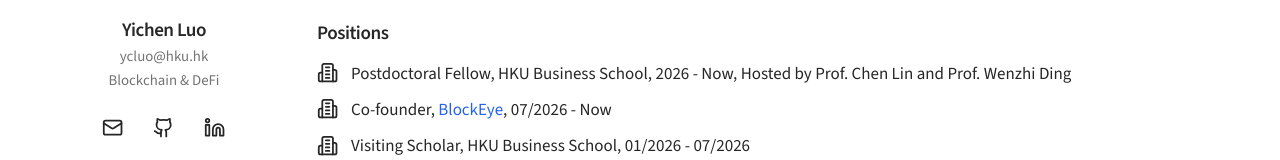
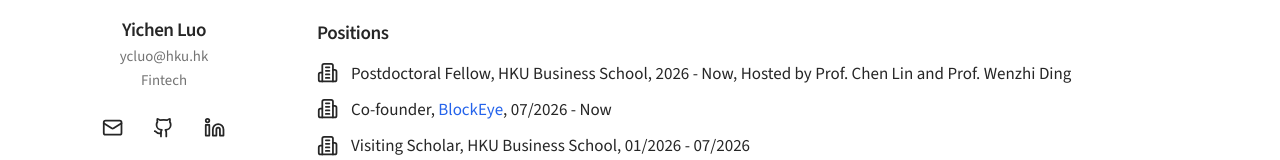
Before and after one commit to lyc0603/lyc0603.github.io, a React (Vite) app: page / in a window 1280 px wide. Shown: the part 250-410 px from the top of the page. Built offline with nearby package versions, Linux system fonts and the light colour scheme; the HTML template or start-up script is replaced by a standard one.

Commit message:
Show Fintech as the research field in the sidebar
Replaces "Blockchain & DeFi"; 金融科技 on the Chinese page.

Co-Authored-By: Claude Opus 5.5 <noreply@anthropic.com>

```diff
--- a/src/i18n/content.ts
+++ b/src/i18n/content.ts
@@ -16,7 +16,7 @@ export const ui = {
   },
   mainPage: { en: 'Main Page', zh: '主页' },
   name: { en: 'Yichen Luo', zh: '罗奕辰' },
-  researchField: { en: 'Blockchain & DeFi', zh: '区块链与去中心化金融' },
+  researchField: { en: 'Fintech', zh: '金融科技' },
   about: { en: 'About Me', zh: '关于我' },
   position: { en: 'Positions', zh: '任职经历' },
   education: { en: 'Education', zh: '教育背景' },
```
Also changed, not shown: 1 other file (tests, documents, lock files or other folders).
